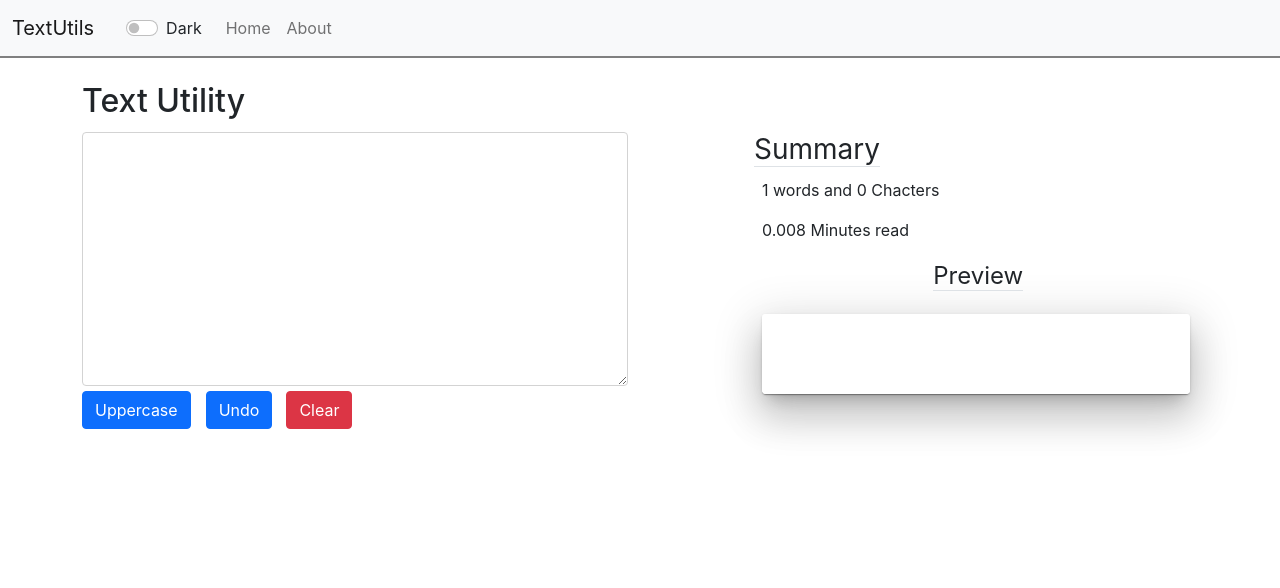
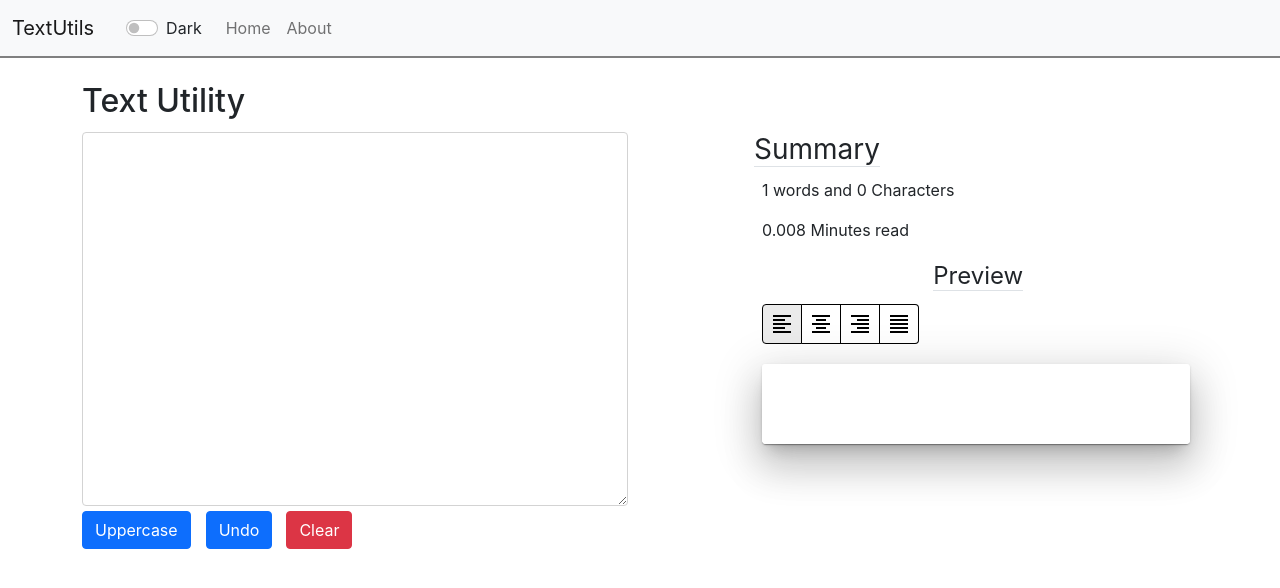
Before and after one commit to amit9838/Textutils, a React (Create React App) app: page / in a window 1280 px wide. Shown: the top 588 px of the page. Built offline with nearby package versions, Linux system fonts and the light colour scheme.

Commit message:
Added Text AlignMent

```diff
--- a/package.json
+++ b/package.json
@@ -5,6 +5,7 @@
   "dependencies": {
     "@emotion/react": "^11.10.5",
     "@emotion/styled": "^11.10.5",
+    "@mui/icons-material": "^5.11.0",
     "@mui/material": "^5.11.5",
     "@testing-library/jest-dom": "^5.16.5",
     "@testing-library/react": "^13.4.0",
--- a/src/components/TextForm.js
+++ b/src/components/TextForm.js
@@ -1,4 +1,8 @@
-import { Paper,Card, CardContent } from '@mui/material';
+import { Paper,Card, CardContent,ToggleButton ,ToggleButtonGroup} from '@mui/material';
+import FormatAlignLeftIcon from '@mui/icons-material/FormatAlignLeft';
+import FormatAlignCenterIcon from '@mui/icons-material/FormatAlignCenter';
+import FormatAlignRightIcon from '@mui/icons-material/FormatAlignRight';
+import FormatAlignJustifyIcon from '@mui/icons-material/FormatAlignJustify';
 import React, { useState } from 'react'
 
 export default function TextForm(props) {
@@ -6,6 +10,7 @@ export default function TextForm(props) {
   const [lastUndo,setLastUndo]=useState([]);
  // const [lastRedo,setLastRedo]=useState([]);
   const [isupper, setisUpper] = useState(false);
+  const [alignment, setAlignment] = React.useState('left');
   const handleUPClick = () => {
     setisUpper(true);
     console.log("adding test comment");
@@ -29,6 +34,10 @@ export default function TextForm(props) {
      console.log("Some text required to perform this operation.");
     }
   };
+  function handleAlignment(e,newOne){
+    e.preventDefault()
+    setAlignment(newOne)
+  }
   const handleUpperCase = (e) => {
     //console.log("Converted Upper Case");
     setLastUndo([...lastUndo,text])
@@ -71,6 +80,20 @@ export default function TextForm(props) {
        setText(txt)}
     }
   }
+  const children = [
+    <ToggleButton value="left" key="left" sx={{borderColor:props.theme === "light" ?'black' :"white" }}>
+      <FormatAlignLeftIcon sx={{color:props.theme === "light" ?'black' :"white" }}/>
+    </ToggleButton>,
+    <ToggleButton value="center" key="center" sx={{borderColor:props.theme === "light" ?'black' :"white" }}>
+      <FormatAlignCenterIcon sx={{color:props.theme === "light" ?'black' :"white" }}/>
+    </ToggleButton>,
+    <ToggleButton value="right" key="right" sx={{borderColor:props.theme === "light" ?'black' :"white" }}>
+      <FormatAlignRightIcon sx={{color:props.theme === "light" ?'black' :"white" }}/>
+    </ToggleButton>,
+    <ToggleButton value="justify" key="justify" sx={{borderColor:props.theme === "light" ?'black' :"white" }}>
+      <FormatAlignJustifyIcon sx={{color:props.theme === "light" ?'black' :"white" }}/>
+    </ToggleButton>,
+  ];
 //   function handleRedoClick(){
 //     console.log(lastRedo)
 //     if(text.length!==0){
@@ -82,6 +105,11 @@ export default function TextForm(props) {
 //         console.log(lastRedo)
 //     }
 //   }
+const control = {
+  value: alignment,
+  onChange: handleAlignment,
+  exclusive: true,
+};
   return (
     <>
       <div className="container my-4">
@@ -90,7 +118,7 @@ export default function TextForm(props) {
           <div className="form-group col-md-6">
             <textarea
               className="form-control my-1 "
-              rows="10"
+              rows="15"
               value={text}
               onChange={handleUpperCase}
               style={{
@@ -126,14 +154,20 @@ export default function TextForm(props) {
             <span className="border-bottom fs-3">Summary</span>
             <div className="processed m-2">
               <p>
-                {text.split(" ").length} words and {text.length} Chacters
+                {text.split(" ").length} words and {text.length} Characters
               </p>
               <p>{0.008 * text.split(" ").length} Minutes read</p>
               <span className="border-bottom fs-4" style={{marginLeft:'40%'}}>Preview</span>
+              <br></br>
+              <span><ToggleButtonGroup size="small" {...control} aria-label="Small sizes" sx={{marginTop:'10px',marginBottom:'0',marginLeft:'0',paddingBottom:'0'}}>
+        {children}
+      </ToggleButtonGroup></span>
               <Paper elevation={24} sx={{background:props.theme === "light" ? "white" :'#404040',marginTop:'20px'}}>
                 <Card sx={{background:props.theme === "light" ? "white" :'#404040'}}>
                   <CardContent sx={{background:props.theme === "light" ? "white" :'#404040'}}>
-                  <p style={{textAlign:'center',overflow:'auto',color:props.theme !== "light" ? "white" :'black',maxWidth:'100%',wordWrap:'break-word',margin:'10px',padding:'10px'}}>{text}</p>
+                  <p style=
+                  {{textAlign:alignment,overflow:'auto',color:props.theme !== "light" ? "white" :'black',
+                  maxWidth:'100%',wordWrap:'break-word',margin:'10px',padding:'10px'}}>{text}</p>
                   </CardContent>
                 </Card>
                 </Paper>
```
Also changed, not shown: 1 other file (tests, documents, lock files or other folders).
